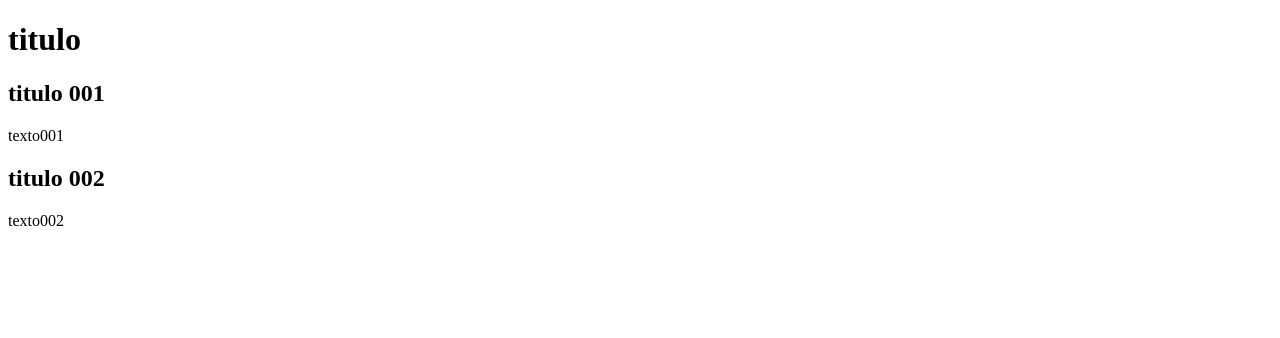
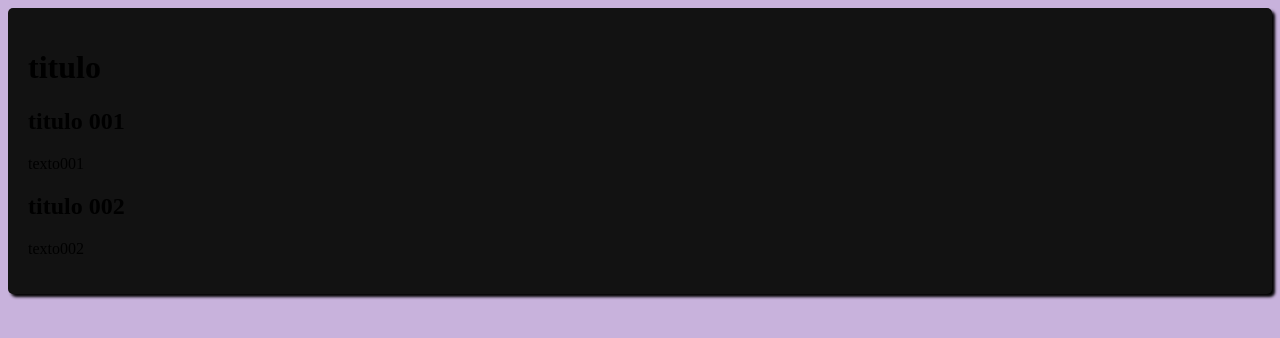
Before and after one commit to MattiasGM/projeto-site, a plain HTML site: page index.html in a window 1280 px wide. Drawn offline with Linux system fonts and the light colour scheme.

Commit message:
update desing

```diff
--- /dev/null
+++ b/estilo/style.css
@@ -0,0 +1,16 @@
+* {
+    font: fantasy 1.2em white;
+}
+
+body {
+    background: rgba(182, 153, 209, 0.753);
+}
+
+main {
+    background: #121212;
+    border-radius: 5px;
+    box-shadow: 3px 3px 3px black;
+
+    margin: auto;
+    padding: 20px;
+}
--- a/index.html
+++ b/index.html
@@ -4,7 +4,8 @@
     <meta charset="UTF-8">
     <meta http-equiv="X-UA-Compatible" content="IE=edge">
     <meta name="viewport" content="width=device-width, initial-scale=1.0">
-    <title>Título do site</title>
+    <title>Curso em Vídeo</title>
+    <link rel="stylesheet" href="estilo/style.css">
 </head>
 <body>
     <main>
```
